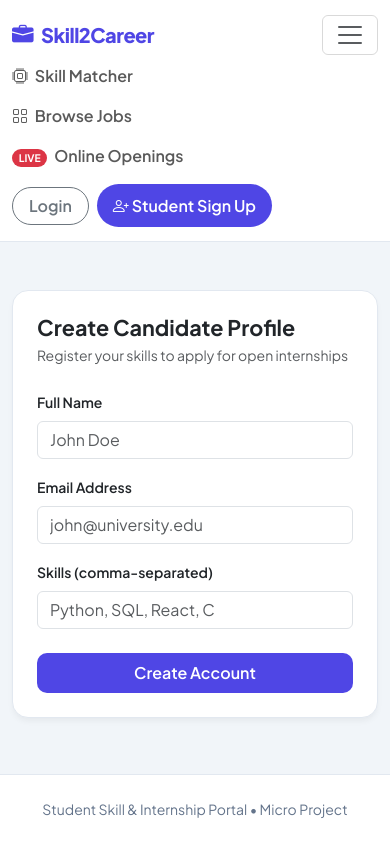
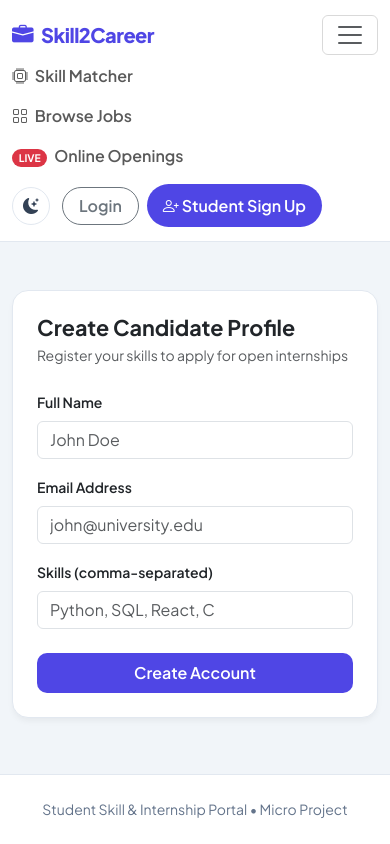
Before and after one commit to karannyx/internship-portal-microproject, a Flask app: page /add_job in a window 390 px wide, after a click that opens the changed part. Run offline with Flask 3, Linux system fonts and the light colour scheme.

Commit message:
Add responsive dark mode toggle with localStorage persistence

```diff
--- a/templates/base.html
+++ b/templates/base.html
@@ -1,15 +1,24 @@
 <!DOCTYPE html>
-<html lang="en">
+<html lang="en" data-bs-theme="light">
 <head>
     <meta charset="UTF-8">
     <meta name="viewport" content="width=device-width, initial-scale=1.0">
     <title>{% block title %}Skill2Career | Student Skill Portal{% endblock %}</title>
+
+    <!-- Prevent Theme Flicker Script -->
+    <script>
+        (function() {
+            const savedTheme = localStorage.getItem('theme') || (window.matchMedia('(prefers-color-scheme: dark)').matches ? 'dark' : 'light');
+            document.documentElement.setAttribute('data-bs-theme', savedTheme);
+        })();
+    </script>
+
     <!-- Google Fonts & Icons -->
     <link rel="preconnect" href="https://fonts.googleapis.com">
     <link rel="preconnect" href="https://fonts.gstatic.com" crossorigin>
     <link href="https://fonts.googleapis.com/css2?family=Plus+Jakarta+Sans:wght@400;500;600;700;800&display=swap" rel="stylesheet">
     <link href="https://cdn.jsdelivr.net/npm/bootstrap-icons@1.11.3/font/bootstrap-icons.css" rel="stylesheet">
-    <!-- Bootstrap 5 CSS -->
+    <!-- Bootstrap 5.3 CSS -->
     <link href="https://cdn.jsdelivr.net/npm/bootstrap@5.3.3/dist/css/bootstrap.min.css" rel="stylesheet">
 
     <style>
@@ -17,49 +26,98 @@
             --primary: #4f46e5;
             --primary-hover: #4338ca;
             --primary-soft: #eef2ff;
-            --dark: #0f172a;
-            --border-color: #e2e8f0;
         }
+
+        /* Light Theme Defaults */
+        [data-bs-theme="light"] {
+            --body-bg: #f1f5f9;
+            --card-bg: #ffffff;
+            --nav-bg: #ffffff;
+            --border-subtle: #e2e8f0;
+            --text-main: #334155;
+            --text-heading: #0f172a;
+        }
+
+        /* Dark Theme Styles */
+        [data-bs-theme="dark"] {
+            --body-bg: #090d16;
+            --card-bg: #111827;
+            --nav-bg: #0f172a;
+            --border-subtle: #1f2937;
+            --text-main: #94a3b8;
+            --text-heading: #f8fafc;
+            --primary-soft: #1e1b4b;
+        }
+
         body {
             font-family: 'Plus Jakarta Sans', sans-serif;
-            background-color: #f1f5f9;
-            color: #334155;
+            background-color: var(--body-bg);
+            color: var(--text-main);
             min-height: 100vh;
             display: flex;
             flex-direction: column;
+            transition: background-color 0.25s ease, color 0.25s ease;
         }
+
         .navbar-custom {
-            background: #ffffff;
-            border-bottom: 1px solid var(--border-color);
+            background: var(--nav-bg);
+            border-bottom: 1px solid var(--border-subtle);
             padding: 0.85rem 0;
+            transition: background-color 0.25s ease, border-color 0.25s ease;
         }
+
         .navbar-brand {
             font-weight: 800;
             color: var(--primary) !important;
             letter-spacing: -0.5px;
         }
+
         .card-custom {
-            background: #ffffff;
+            background: var(--card-bg) !important;
             border-radius: 16px;
-            border: 1px solid var(--border-color);
+            border: 1px solid var(--border-subtle) !important;
             box-shadow: 0 4px 6px -1px rgba(0, 0, 0, 0.05);
+            transition: background-color 0.25s ease, border-color 0.25s ease;
         }
+
         .btn-primary-custom {
             background: var(--primary);
-            color: white;
+            color: white !important;
             border: none;
             font-weight: 600;
             border-radius: 10px;
             padding: 0.6rem 1.25rem;
+            transition: all 0.2s ease;
         }
+
         .btn-primary-custom:hover {
             background: var(--primary-hover);
-            color: white;
+            transform: translateY(-1px);
         }
+
+        .btn-theme-toggle {
+            width: 38px;
+            height: 38px;
+            border-radius: 50%;
+            display: inline-flex;
+            align-items: center;
+            justify-content: center;
+            border: 1px solid var(--border-subtle);
+            background: var(--card-bg);
+            color: var(--text-main);
+            cursor: pointer;
+            transition: all 0.2s ease;
+        }
+
+        .btn-theme-toggle:hover {
+            border-color: var(--primary);
+            color: var(--primary);
+        }
+
         footer {
             margin-top: auto;
-            background: #ffffff;
-            border-top: 1px solid var(--border-color);
+            background: var(--nav-bg);
+            border-top: 1px solid var(--border-subtle);
             padding: 1.5rem 0;
             font-size: 0.875rem;
             color: #64748b;
@@ -91,10 +149,15 @@
                 </li>
             </ul>
 
-            <!-- Dynamic Authentication Section -->
+            <!-- Right Navbar Items (Auth + Theme Toggle) -->
             <div class="d-flex gap-2 align-items-center">
+                <!-- Dark Mode Toggle Button -->
+                <button id="themeToggleBtn" class="btn-theme-toggle me-1" type="button" title="Toggle theme">
+                    <i id="themeToggleIcon" class="bi bi-moon-stars-fill"></i>
+                </button>
+
                 {% if session.student_email %}
-                    <span class="badge bg-light text-primary border px-3 py-2 fw-semibold fs-6">
+                    <span class="badge bg-body-tertiary text-primary border px-3 py-2 fw-semibold fs-6">
                         <i class="bi bi-person-circle me-1"></i> {{ session.student_name }}
                     </span>
                     <a href="/logout" class="btn btn-outline-danger rounded-pill px-3 fw-semibold">
@@ -128,5 +191,32 @@
 </footer>
 
 <script src="https://cdn.jsdelivr.net/npm/bootstrap@5.3.3/dist/js/bootstrap.bundle.min.js"></script>
+
+<!-- Dark Mode Persistence Logic -->
+<script>
+    const themeBtn = document.getElementById('themeToggleBtn');
+    const themeIcon = document.getElementById('themeToggleIcon');
+    const htmlNode = document.documentElement;
+
+    function applyTheme(theme) {
+        htmlNode.setAttribute('data-bs-theme', theme);
+        localStorage.setItem('theme', theme);
+        if (theme === 'dark') {
+            themeIcon.className = 'bi bi-sun-fill text-warning';
+        } else {
+            themeIcon.className = 'bi bi-moon-stars-fill';
+        }
+    }
+
+    // Initialize icon based on current state
+    const currentTheme = htmlNode.getAttribute('data-bs-theme') || 'light';
+    applyTheme(currentTheme);
+
+    // Toggle on click
+    themeBtn.addEventListener('click', () => {
+        const active = htmlNode.getAttribute('data-bs-theme');
+        applyTheme(active === 'dark' ? 'light' : 'dark');
+    });
+</script>
 </body>
 </html>
```
